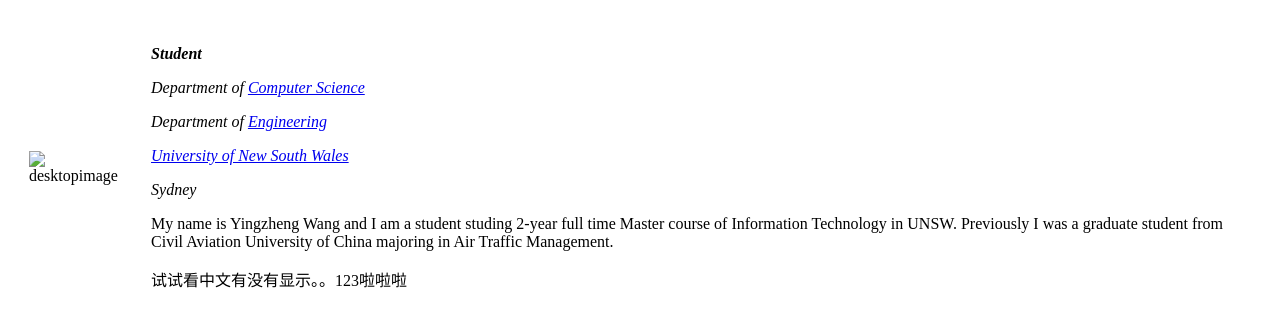
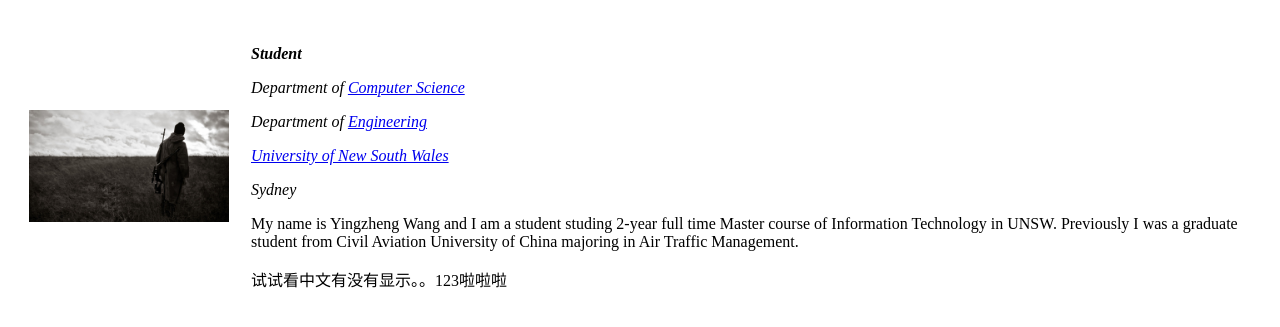
Before and after one commit to yingzheng1994/cv, a plain HTML site: page index.html in a window 1280 px wide. Shown: the top 327 px of the page. Drawn offline with Linux system fonts and the light colour scheme; the site is published under a folder, as on GitHub Pages, so addresses that start at the root find nothing.

Commit message:
Update index.html

```diff
--- a/index.html
+++ b/index.html
@@ -11,7 +11,7 @@
 <body>
   <table cellspacing = "20">
     <tr>
-      <td><img src = "/5672a5e1a3299.jpg" alt = "desktopimage" width="200"></td>
+      <td><img src = "./5672a5e1a3299.jpg" alt = "desktopimage" width="200"></td>
       <td>  <!--italic strong-->
         <em><p><strong>Student</strong></p></em>
         <em><p>Department of <a href = "https://www.engineering.unsw.edu.au/computer-science-engineering/">Computer Science</a></p></em>
```
